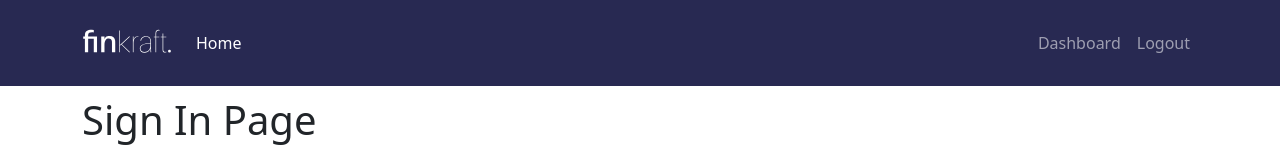
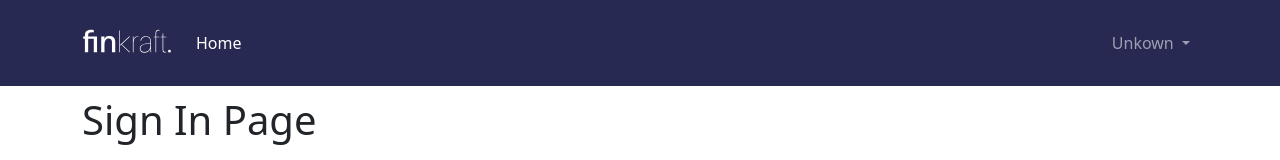
Before and after one commit to shravan2524/aggrid, a React (Create React App) app: page / in a window 1280 px wide. Shown: the top 160 px of the page. Built offline with nearby package versions, Linux system fonts and the light colour scheme; sample sign-in values are in the browser's storage.

Commit message:
add some basic style

```diff
--- a/src/parts/menu/CustomerTopMenu.tsx
+++ b/src/parts/menu/CustomerTopMenu.tsx
@@ -1,6 +1,7 @@
 import React from 'react';
 import { NavLink } from 'react-router-dom';
 import logo from '../../logo-white.svg';
+import { UserFullNameMenuItem } from './UserFullNameMenuItem';
 
 export function CustomerTopMenu() {
   return (
@@ -41,32 +42,41 @@ export function CustomerTopMenu() {
 
           <ul className="navbar-nav ms-auto mb-2 mb-md-0">
 
-            {/*   <li className="d-flex justify-content-between align-items-center m-1">
+            <li className="d-flex justify-content-between align-items-center">
               <NavLink to="/customer/notifications" className="p-1 m-0 btn btn-primary bg-color-purple-dark border-4 border-white position-relative rounded-pill ">
                 <i className="fa-solid fa-bell m-1" />
                 <span className="position-absolute top-0 start-100 translate-middle badge rounded-pill bg-danger">
-                  3
+                  0
                   <span className="visually-hidden">unread messages</span>
                 </span>
               </NavLink>
             </li>
-*/}
-            <li className="nav-item">
-              <NavLink to="/customer/notifications" className="nav-link">
-                Notifications
-              </NavLink>
-            </li>
-            <li className="nav-item">
-              <NavLink to="/customer/profile" className="nav-link">
-                Profile
-              </NavLink>
+
+            <li className="nav-item dropdown">
+
+              <UserFullNameMenuItem />
+              <ul className="dropdown-menu" aria-labelledby="dropdown05">
+                <li>
+                  <NavLink to="/customer/profile" className="dropdown-item">
+                    <i className="fa-solid fa-user" />
+                    {' '}
+                    Profile
+                  </NavLink>
+                </li>
+                <li>
+                  <hr className="dropdown-divider" />
+                </li>
+                <li>
+                  <NavLink to="/auth/logout" className="dropdown-item">
+                    <i className="fa-solid fa-right-from-bracket" />
+                    {' '}
+                    Logout
+                  </NavLink>
+                </li>
+              </ul>
+
             </li>
 
-            <li className="nav-item">
-              <NavLink to="/auth/logout" className="nav-link">
-                Logout
-              </NavLink>
-            </li>
           </ul>
         </div>
       </div>
--- a/src/parts/menu/PublicTopMenu.tsx
+++ b/src/parts/menu/PublicTopMenu.tsx
@@ -1,11 +1,15 @@
-import React from 'react';
+import React, { useMemo } from 'react';
 import { NavLink } from 'react-router-dom';
 import { BACKEND_API } from 'app/config';
 import logo from 'logo-white.svg';
 import ShowOnAuth from 'components/ShowOnAuth';
 import HideOnAuth from 'components/HideOnAuth';
+import { getAuthFullNameFromLocal } from '../../services/authService';
+import { UserFullNameMenuItem } from './UserFullNameMenuItem';
 
 export function PublicTopMenu() {
+  const userFullName = useMemo(() => getAuthFullNameFromLocal(), []);
+
   return (
     <nav className="navbar navbar-expand-md fixed-top navbar-dark bg-color-purple-dark">
       <div className="container">
@@ -33,33 +37,45 @@ export function PublicTopMenu() {
 
           </ul>
 
+          <ShowOnAuth>
             <ul className="navbar-nav ms-auto mb-2 mb-md-0">
 
-            <ShowOnAuth>
-              <li className="nav-item">
-                <NavLink to="/customer/dashboard" className="nav-link">
+              <li className="nav-item dropdown">
+                <UserFullNameMenuItem />
+                <ul className="dropdown-menu" aria-labelledby="dropdown05">
+                  <li>
+                    <NavLink to="/customer/dashboard" className="dropdown-item">
+                      <i className="fa-solid fa-gauge" />
+                      {' '}
                       Dashboard
                     </NavLink>
                   </li>
+                  <li>
+                    <hr className="dropdown-divider" />
+                  </li>
+                  <li>
+                    <NavLink to="/auth/logout" className="dropdown-item">
+                      <i className="fa-solid fa-right-from-bracket" />
+                      {' '}
+                      Logout
+                    </NavLink>
+                  </li>
+                </ul>
+              </li>
+
+            </ul>
           </ShowOnAuth>
 
           <HideOnAuth>
-              <li className="nav-item">
-                <a href={`${BACKEND_API}/api/v1/login`} className="nav-link">
+            <div className="text-end ms-auto mb-2 mb-md-0">
+              <a href={`${BACKEND_API}/api/v1/login`} role="button" className="btn btn-warning me-2">
+                <i className="fa-solid fa-right-to-bracket" />
+                {' '}
                 Login
               </a>
-              </li>
+            </div>
           </HideOnAuth>
 
-            <ShowOnAuth>
-              <li className="nav-item">
-                <NavLink to="/auth/logout" className="nav-link">
-                  Logout
-                </NavLink>
-              </li>
-            </ShowOnAuth>
-
-          </ul>
         </div>
       </div>
     </nav>
--- /dev/null
+++ b/src/parts/menu/UserFullNameMenuItem.tsx
@@ -0,0 +1,8 @@
+import React, { useMemo } from 'react';
+import { getAuthFullNameFromLocal } from 'services/authService';
+
+export function UserFullNameMenuItem() {
+  const userFullName = useMemo(() => getAuthFullNameFromLocal(), []);
+
+  return (<a className="nav-link dropdown-toggle" href="#" id="dropdown05" data-bs-toggle="dropdown" aria-expanded="false">{userFullName}</a>);
+}
--- a/src/services/authService.ts
+++ b/src/services/authService.ts
@@ -25,3 +25,19 @@ export function clearAllTokens() {
 export function logOut() {
   clearAllTokens();
 }
+
+export function getAuthUSerDetailsFromLocal() {
+  const userDetails = localStorage.getItem('userDetails');
+
+  return userDetails !== null ? JSON.parse(userDetails) : null;
+}
+
+export function getAuthFullNameFromLocal() : string | null {
+  const userDetails = getAuthUSerDetailsFromLocal();
+
+  if (!userDetails) {
+    return null;
+  }
+
+  return userDetails.given_name || ' Unkown ';
+}
```
Lines whose indentation alone changed are shown as unchanged.
